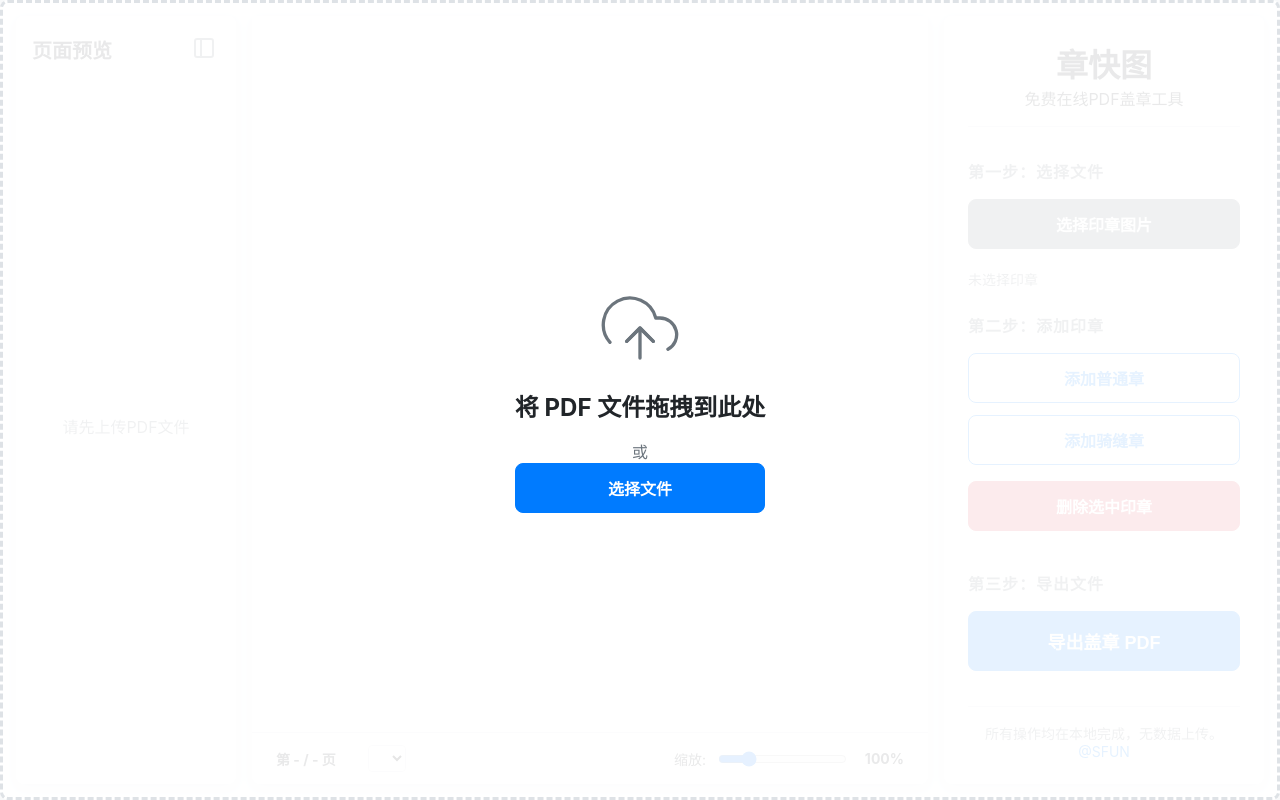
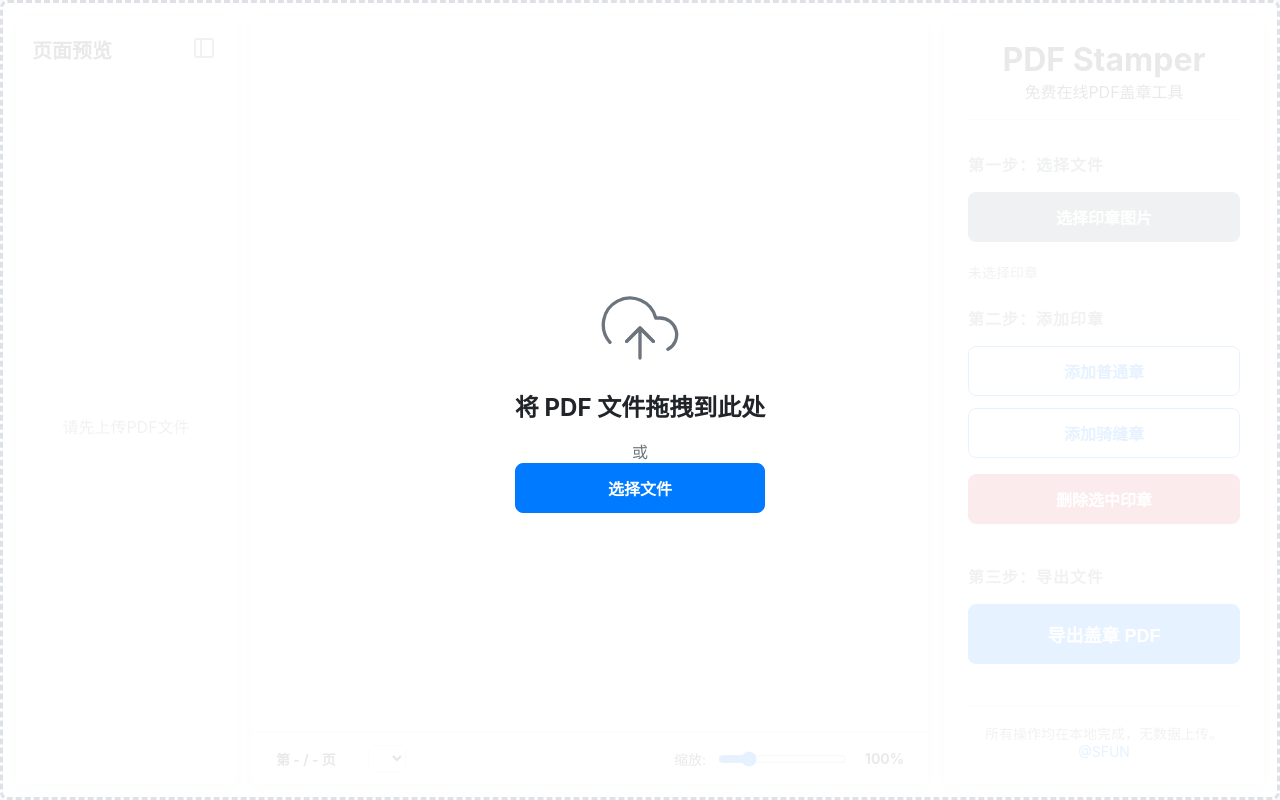
Before and after one commit to ssfun/pdf-stamper, a website built with Vite: page index.html in a window 1280 px wide. Built offline with nearby package versions, Linux system fonts and the light colour scheme.

Commit message:
Update index.html

```diff
--- a/index.html
+++ b/index.html
@@ -59,7 +59,7 @@
 
       <aside class="toolbar" id="toolbar">
         <div class="toolbar-header">
-          <h1>章快图</h1>
+          <h1>PDF Stamper</h1>
           <p>免费在线PDF盖章工具</p>
         </div>
         <div class="tool-section">
```
